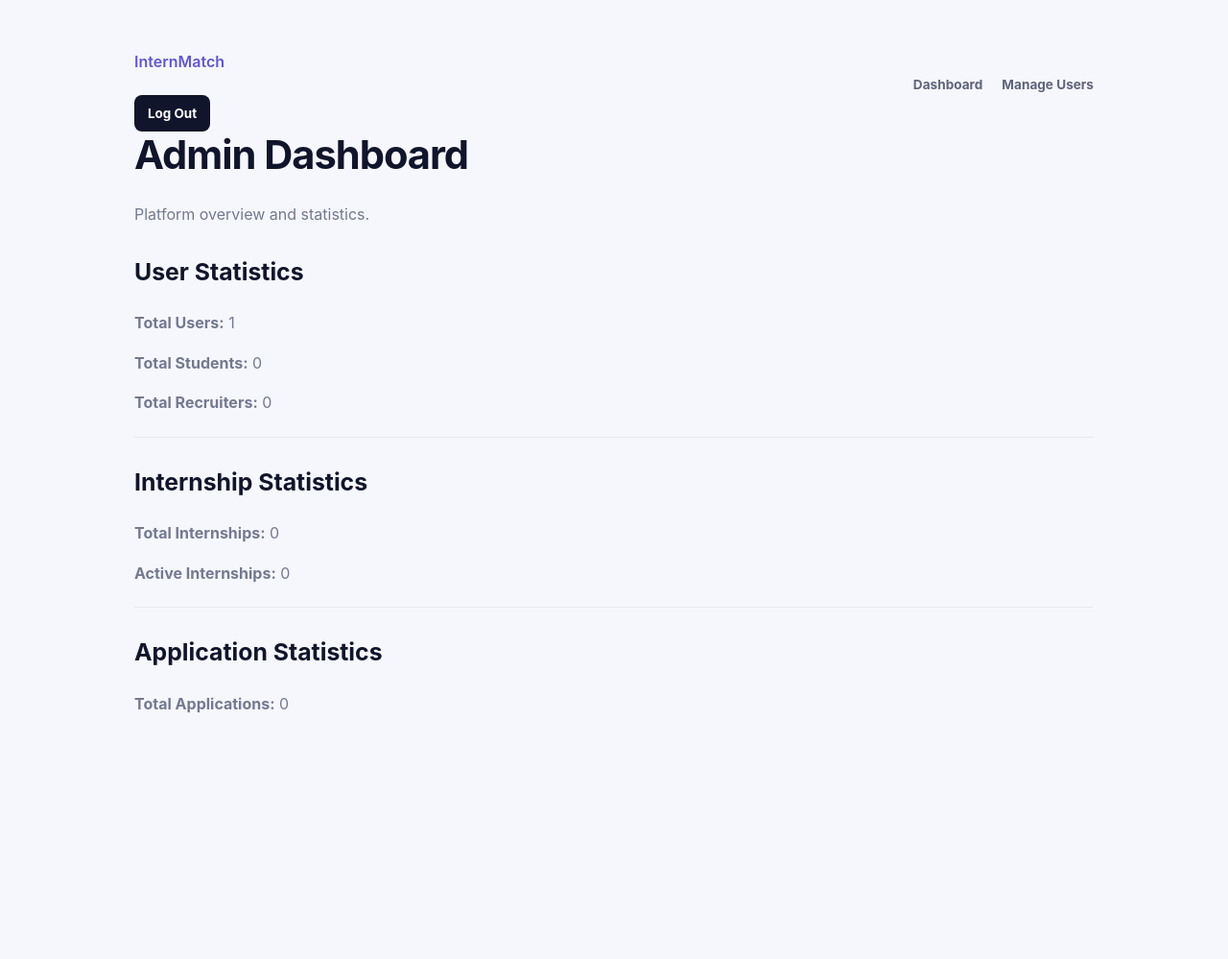
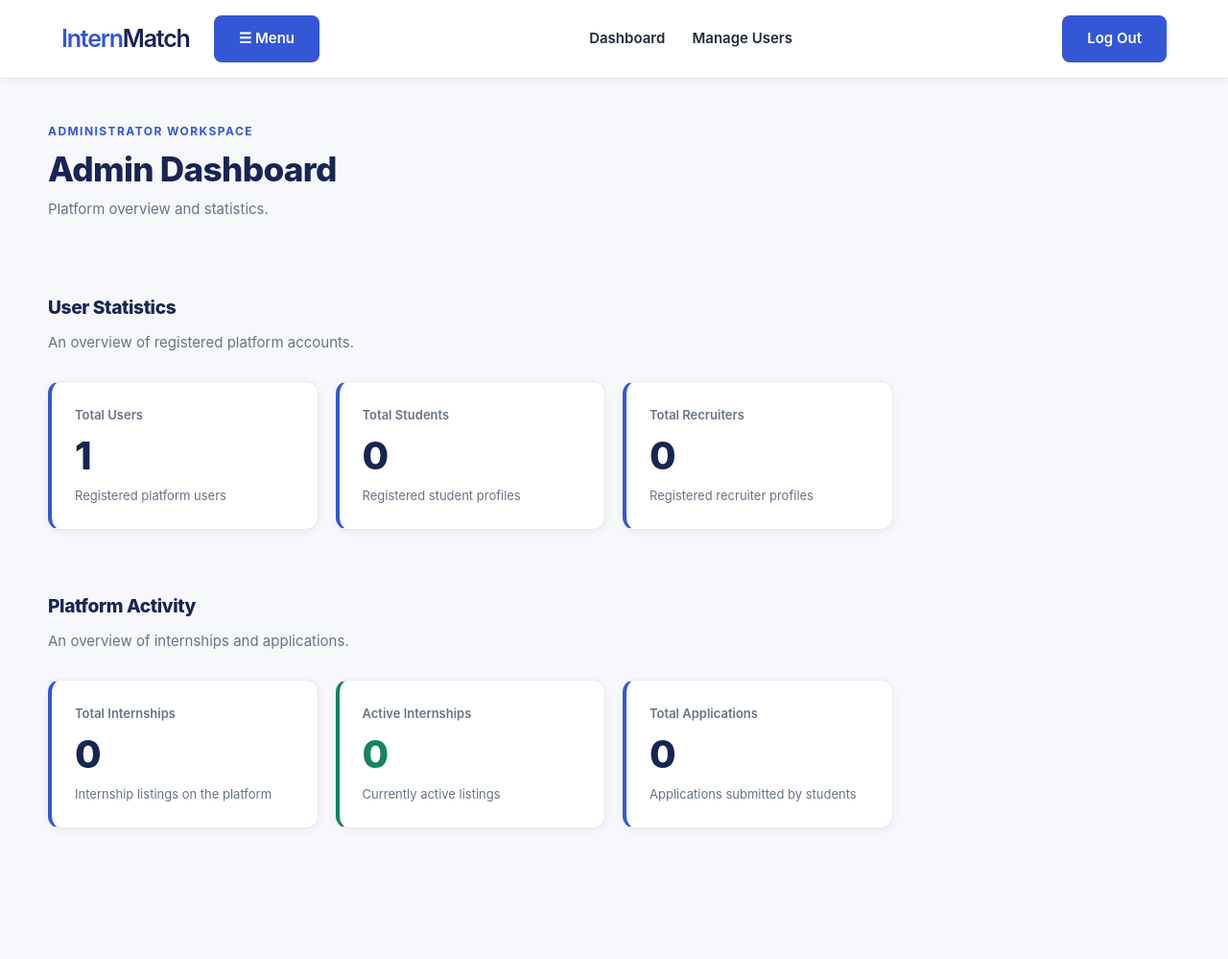
Before and after one commit to meppyy/internmatch, a Flask app: page /admin/dashboard in a window 1280 px wide. Shown: the whole page at 96% size. Before the commit the page ends 743 px from the top, so only its background shows below. Run offline with Flask 3, Linux system fonts and the light colour scheme; the visitor is signed in with stand-in values (Sample User, id 1); data comes from the database, SQL or seed files in the repository; data that the repository does not hold is empty.

Commit message:
Migrate admin portal pages to new UI

```diff
--- a/app/templates/admin/dashboard.html
+++ b/app/templates/admin/dashboard.html
@@ -6,62 +6,99 @@
     <title>Admin Dashboard - InternMatch</title>
 
     <link rel="stylesheet"
-          href="{{ url_for('static', filename='css/app.css') }}">
+          href="{{ url_for('static', filename='css/style.css') }}">
 </head>
 
-<body class="app-page">
+<body>
 
     {% include "_navigation.html" %}
 
-    <main>
-        <h1>Admin Dashboard</h1>
+    <main class="page-container">
 
-        <p>Platform overview and statistics.</p>
+        <div class="page-heading">
+            <div>
+                <span class="eyebrow">ADMINISTRATOR WORKSPACE</span>
+                <h1>Admin Dashboard</h1>
+                <p>Platform overview and statistics.</p>
+            </div>
+        </div>
 
-        <section>
-            <h2>User Statistics</h2>
+        <section class="dashboard-section">
 
-            <p>
-                <strong>Total Users:</strong>
-                {{ total_users }}
-            </p>
+            <div class="section-title">
+                <div>
+                    <h2>User Statistics</h2>
+                    <p>An overview of registered platform accounts.</p>
+                </div>
+            </div>
 
-            <p>
-                <strong>Total Students:</strong>
-                {{ total_students }}
-            </p>
+            <div class="stats-grid">
 
-            <p>
-                <strong>Total Recruiters:</strong>
-                {{ total_recruiters }}
-            </p>
+                <article class="stat-card">
+                    <span class="stat-label">Total Users</span>
+                    <strong class="stat-value">{{ total_users }}</strong>
+                    <span class="stat-description">
+                        Registered platform users
+                    </span>
+                </article>
+
+                <article class="stat-card">
+                    <span class="stat-label">Total Students</span>
+                    <strong class="stat-value">{{ total_students }}</strong>
+                    <span class="stat-description">
+                        Registered student profiles
+                    </span>
+                </article>
+
+                <article class="stat-card">
+                    <span class="stat-label">Total Recruiters</span>
+                    <strong class="stat-value">{{ total_recruiters }}</strong>
+                    <span class="stat-description">
+                        Registered recruiter profiles
+                    </span>
+                </article>
+
+            </div>
+
         </section>
 
-        <hr>
+        <section class="dashboard-section">
 
-        <section>
-            <h2>Internship Statistics</h2>
+            <div class="section-title">
+                <div>
+                    <h2>Platform Activity</h2>
+                    <p>An overview of internships and applications.</p>
+                </div>
+            </div>
 
-            <p>
-                <strong>Total Internships:</strong>
-                {{ total_internships }}
-            </p>
+            <div class="stats-grid">
 
-            <p>
-                <strong>Active Internships:</strong>
-                {{ active_internships }}
-            </p>
-        </section>
+                <article class="stat-card">
+                    <span class="stat-label">Total Internships</span>
+                    <strong class="stat-value">{{ total_internships }}</strong>
+                    <span class="stat-description">
+                        Internship listings on the platform
+                    </span>
+                </article>
 
-        <hr>
+                <article class="stat-card stat-card-active">
+                    <span class="stat-label">Active Internships</span>
+                    <strong class="stat-value">{{ active_internships }}</strong>
+                    <span class="stat-description">
+                        Currently active listings
+                    </span>
+                </article>
 
-        <section>
-            <h2>Application Statistics</h2>
+                <article class="stat-card">
+                    <span class="stat-label">Total Applications</span>
+                    <strong class="stat-value">{{ total_applications }}</strong>
+                    <span class="stat-description">
+                        Applications submitted by students
+                    </span>
+                </article>
 
-            <p>
-                <strong>Total Applications:</strong>
-                {{ total_applications }}
-            </p>
+            </div>
+
         </section>
 
     </main>
```
Also changed, not shown: app/templates/admin/users.html (+89 -27 lines).
